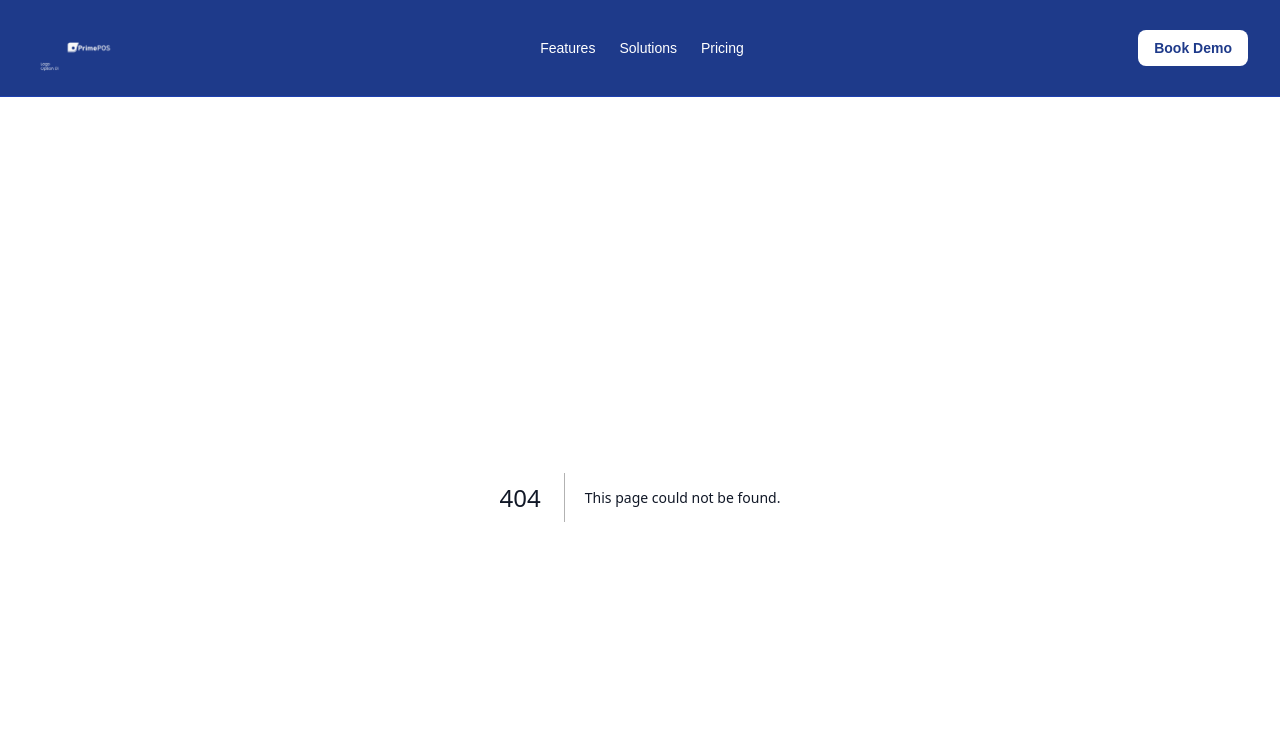
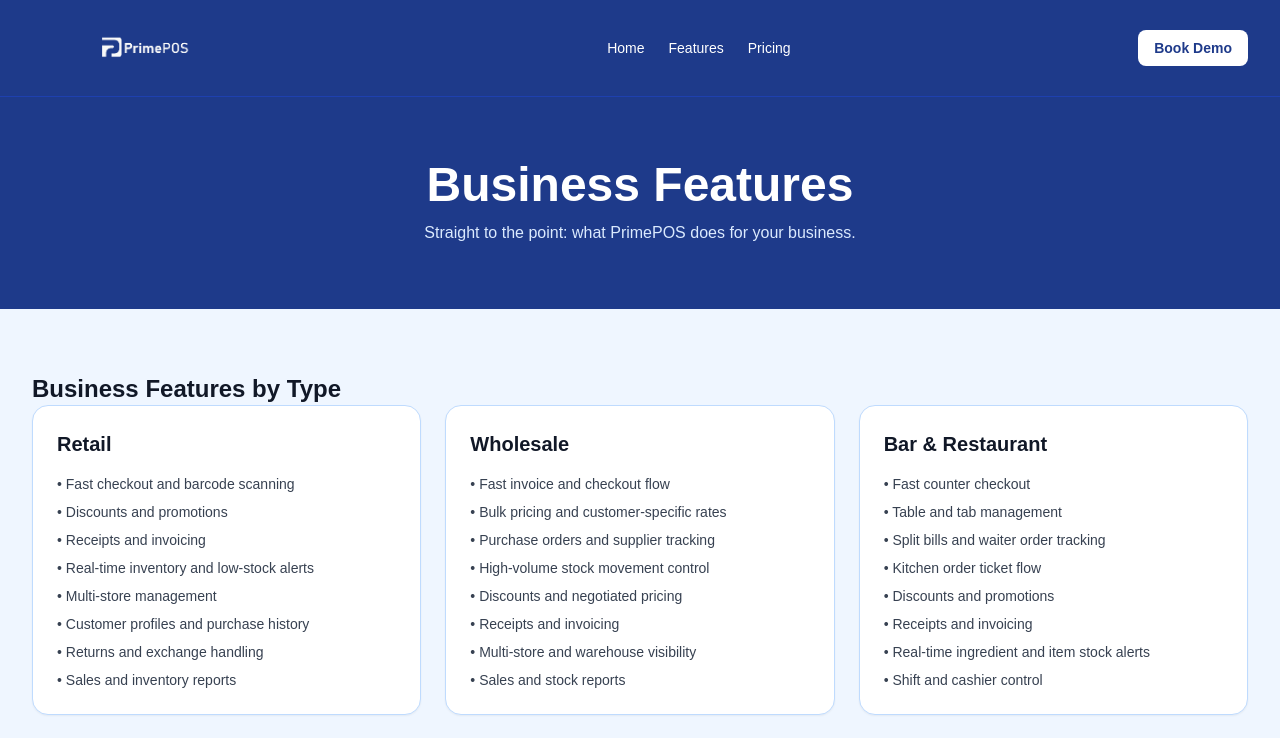
Before and after one commit to princekenny23/primepos-website, a Next.js app: page /features in a window 1280 px wide. Before the commit this address had no page. Shown: the top 738 px of the page. Built offline with nearby package versions, Linux system fonts and the light colour scheme.

Commit message:
Update components and add features page

```diff
--- /dev/null
+++ b/app/features/page.tsx
@@ -0,0 +1,89 @@
+import Link from "next/link";
+
+const businessFeatures = [
+  {
+    title: "Retail",
+    points: [
+      "Fast checkout and barcode scanning",
+      "Discounts and promotions",
+      "Receipts and invoicing",
+      "Real-time inventory and low-stock alerts",
+      "Multi-store management",
+      "Customer profiles and purchase history",
+      "Returns and exchange handling",
+      "Sales and inventory reports",
+    ],
+  },
+  {
+    title: "Wholesale",
+    points: [
+      "Fast invoice and checkout flow",
+      "Bulk pricing and customer-specific rates",
+      "Purchase orders and supplier tracking",
+      "High-volume stock movement control",
+      "Discounts and negotiated pricing",
+      "Receipts and invoicing",
+      "Multi-store and warehouse visibility",
+      "Sales and stock reports",
+    ],
+  },
+  {
+    title: "Bar & Restaurant",
+    points: [
+      "Fast counter checkout",
+      "Table and tab management",
+      "Split bills and waiter order tracking",
+      "Kitchen order ticket flow",
+      "Discounts and promotions",
+      "Receipts and invoicing",
+      "Real-time ingredient and item stock alerts",
+      "Shift and cashier control",
+    ],
+  },
+  {
+    title: "Pharmacy",
+    points: [
+      "Fast checkout and barcode scanning",
+      "Medicine inventory and batch tracking",
+      "Expiry date alerts",
+      "Fast medicine lookup at checkout",
+      "Receipts and invoicing",
+      "Real-time low-stock alerts",
+      "Role-based access for staff",
+      "Sales and stock reports",
+    ],
+  },
+];
+
+export default function FeaturesPage() {
+  return (
+    <>
+      <section className="bg-blue-900 py-16 text-white">
+        <div className="mx-auto w-full max-w-7xl px-4 text-center sm:px-6 lg:px-8">
+          <h1 className="text-4xl font-bold sm:text-5xl">Business Features</h1>
+          <p className="mt-3 text-blue-100">Straight to the point: what PrimePOS does for your business.</p>
+        </div>
+      </section>
+
+      <section className="bg-blue-50 py-16">
+        <div className="mx-auto w-full max-w-7xl px-4 sm:px-6 lg:px-8">
+          <h2 className="text-2xl font-bold text-gray-900">Business Features by Type</h2>
+          <div className="grid gap-6 md:grid-cols-2 lg:grid-cols-3">
+            {businessFeatures.map((feature) => (
+              <article key={feature.title} className="rounded-2xl border border-blue-200 bg-white p-6 shadow-sm">
+                <h2 className="text-xl font-bold text-gray-900">{feature.title}</h2>
+                <ul className="mt-4 space-y-2 text-sm text-gray-700">
+                  {feature.points.map((point) => (
+                    <li key={point}>• {point}</li>
+                  ))}
+                </ul>
+              </article>
+            ))}
+          </div>
+
+
+        </div>
+      </section>
+    </>
+  );
+}
--- a/app/page.tsx
+++ b/app/page.tsx
@@ -87,60 +87,6 @@ export default function Home() {
         </div>
       </section>
 
-      <section id="solutions" className="bg-gray-50 py-20">
-        <div className="mx-auto w-full max-w-7xl px-4 sm:px-6 lg:px-8">
-          <div className="mx-auto max-w-2xl text-center">
-            <h2 className="text-3xl font-bold text-gray-900 sm:text-4xl">Solutions by Business Type</h2>
-          </div>
-          <div className="mt-12 grid gap-6 sm:grid-cols-2 lg:grid-cols-4">
-            <article className="rounded-2xl bg-white p-6 shadow-sm">
-              <div className="mb-4 inline-flex h-10 w-10 items-center justify-center rounded-lg bg-blue-900/10 text-blue-900">
-                <svg viewBox="0 0 24 24" fill="none" className="h-5 w-5" stroke="currentColor" strokeWidth="1.8">
-                  <path d="M3 10h18M5 6h14l2 12H3L5 6Zm4 4v4m4-4v4m4-4v4" strokeLinecap="round" strokeLinejoin="round" />
-                </svg>
-              </div>
-              <h3 className="text-lg font-semibold text-gray-900">Grocery & Supermarkets</h3>
-              <p className="mt-2 text-sm text-gray-600">
-                High-volume checkout, barcode flow, and branch inventory visibility.
-              </p>
-            </article>
-            <article className="rounded-2xl bg-white p-6 shadow-sm">
-              <div className="mb-4 inline-flex h-10 w-10 items-center justify-center rounded-lg bg-blue-900/10 text-blue-900">
-                <svg viewBox="0 0 24 24" fill="none" className="h-5 w-5" stroke="currentColor" strokeWidth="1.8">
-                  <path d="M9 12h6m-3-3v6M7 3h10l2 4v11a3 3 0 0 1-3 3H8a3 3 0 0 1-3-3V7l2-4Z" strokeLinecap="round" strokeLinejoin="round" />
-                </svg>
-              </div>
-              <h3 className="text-lg font-semibold text-gray-900">Pharmacies</h3>
-              <p className="mt-2 text-sm text-gray-600">
-                Accurate item tracking, expiry-aware stock discipline, and controlled user roles.
-              </p>
-            </article>
-            <article className="rounded-2xl bg-white p-6 shadow-sm">
-              <div className="mb-4 inline-flex h-10 w-10 items-center justify-center rounded-lg bg-blue-900/10 text-blue-900">
-                <svg viewBox="0 0 24 24" fill="none" className="h-5 w-5" stroke="currentColor" strokeWidth="1.8">
-                  <path d="M3 7h18M7 7v13m10-13v13M5 20h14M9 11h6" strokeLinecap="round" strokeLinejoin="round" />
-                </svg>
-              </div>
-              <h3 className="text-lg font-semibold text-gray-900">Wholesale & Distribution</h3>
-              <p className="mt-2 text-sm text-gray-600">
-                Bulk order handling, supplier reconciliation, and branch transfer tracking.
-              </p>
-            </article>
-            <article className="rounded-2xl bg-white p-6 shadow-sm">
-              <div className="mb-4 inline-flex h-10 w-10 items-center justify-center rounded-lg bg-blue-900/10 text-blue-900">
-                <svg viewBox="0 0 24 24" fill="none" className="h-5 w-5" stroke="currentColor" strokeWidth="1.8">
-                  <path d="M4 7a3 3 0 0 1 3-3h10a3 3 0 0 1 3 3v10a3 3 0 0 1-3 3H7a3 3 0 0 1-3-3V7Zm4 2h8m-8 4h5" strokeLinecap="round" strokeLinejoin="round" />
-                </svg>
-              </div>
-              <h3 className="text-lg font-semibold text-gray-900">Specialty Retail</h3>
-              <p className="mt-2 text-sm text-gray-600">
-                Variant-aware stock management and product-level profitability insights.
-              </p>
-            </article>
-          </div>
-        </div>
-      </section>
-
       <section id="pricing">
         <Pricing />
       </section>
--- a/components/Features.tsx
+++ b/components/Features.tsx
@@ -7,7 +7,7 @@ const features = [
   },
   {
     title: "Multi-Store Management",
-    description: "Manage multiple branches from one centralized system with clear, real-time visibility across all locations.",
+    description: "Manage multiple shops from one centralized platform, including wholesale and retail stores, bars and restaurants, pharmacies, and more.",
   },
   {
     title: "Stock Management",
--- a/components/Footer.tsx
+++ b/components/Footer.tsx
@@ -10,7 +10,7 @@ export default function Footer() {
       <div className="mx-auto grid w-full max-w-7xl gap-10 px-4 sm:px-6 md:grid-cols-3 lg:px-8">
         <div>
           <Link href="/" className="inline-block transition hover:opacity-90" aria-label="PrimePOS home">
-            <Image src="/logo.png" alt="PrimePOS logo" width={260} height={76} className="h-16 w-auto" />
+            <Image src="/logo.png" alt="PrimePOS logo" width={320} height={133} className="h-32 w-auto" />
           </Link>
           <p className="mt-3 max-w-sm text-gray-200">
             Powering smarter retail operations across Africa.
--- a/components/Hero.tsx
+++ b/components/Hero.tsx
@@ -9,14 +9,17 @@ export default function Hero() {
     <section className="py-20">
       <div className="mx-auto grid w-full max-w-7xl items-center gap-12 px-4 sm:px-6 lg:grid-cols-2 lg:px-8">
         <div>
-          <p className="mb-4 text-sm font-semibold uppercase tracking-wide text-blue-900">PrimePOS</p>
-          <h1 className="text-4xl font-bold leading-tight text-gray-900 sm:text-5xl">
-            Built for African Retail Operations
+          <h1 className="text-5xl font-extrabold uppercase leading-none tracking-tight text-blue-900 sm:text-6xl lg:text-7xl">
+            PRIMEPOS
           </h1>
+          <p className="mt-4 text-xl font-semibold leading-snug text-gray-900 sm:text-2xl">
+            Built for Malawi and Africa wholesale and retail operations
+          </p>
           <p className="mt-6 max-w-xl text-lg text-gray-600">
-            Run sales, stock, and staff across one store or many from a single platform. PrimePOS
-            helps retailers reduce stockouts, speed up checkout, and make better daily decisions
-            with live business data.
+            Run sales, stock, and staff across one shop or many from a single platform. PrimePOS
+            helps businesses manage wholesale and retail outlets, bars and restaurants,
+            pharmacies, and more while reducing stockouts, speeding up checkout, and improving
+            daily decisions with live business data.
           </p>
           <div className="mt-8 flex flex-wrap gap-4">
             <Link
--- a/components/Navbar.tsx
+++ b/components/Navbar.tsx
@@ -1,9 +1,12 @@
+"use client";
+
+import { useEffect, useRef, useState } from "react";
 import Link from "next/link";
 import Image from "next/image";
 
 const navLinks = [
-  { href: "/#features", label: "Features" },
-  { href: "/#solutions", label: "Solutions" },
+  { href: "/", label: "Home" },
+  { href: "/features", label: "Features" },
   { href: "/#pricing", label: "Pricing" },
 ];
 
@@ -11,11 +14,47 @@ const whatsappBookDemoUrl =
   "https://wa.me/265997575865?text=Hi%20PrimePOS%2C%20I%20want%20to%20book%20a%20demo";
 
 export default function Navbar() {
+  const [isVisible, setIsVisible] = useState(true);
+  const lastScrollY = useRef(0);
+
+  useEffect(() => {
+    const onScroll = () => {
+      const currentScrollY = window.scrollY;
+
+      if (currentScrollY <= 0) {
+        setIsVisible(true);
+      } else if (currentScrollY > lastScrollY.current && currentScrollY > 80) {
+        setIsVisible(false);
+      } else {
+        setIsVisible(true);
+      }
+
+      lastScrollY.current = currentScrollY;
+    };
+
+    window.addEventListener("scroll", onScroll, { passive: true });
+
+    return () => {
+      window.removeEventListener("scroll", onScroll);
+    };
+  }, []);
+
   return (
-    <header className="sticky top-0 z-50 border-b border-blue-800 bg-blue-900 backdrop-blur">
+    <header
+      className={`sticky top-0 z-50 border-b border-blue-800 bg-blue-900 backdrop-blur transition-transform duration-300 ${
+        isVisible ? "translate-y-0" : "-translate-y-full"
+      }`}
+    >
       <nav className="mx-auto flex h-24 w-full max-w-7xl items-center justify-between px-4 sm:px-6 lg:px-8">
         <Link href="/" className="transition hover:opacity-90" aria-label="PrimePOS home">
-          <Image src="/logo.png" alt="PrimePOS logo" width={260} height={76} className="h-16 w-auto" priority />
+          <Image
+            src="/logo.png"
+            alt="PrimePOS logo"
+            width={320}
+            height={133}
+            className="h-32 w-auto"
+            priority
+          />
         </Link>
 
         <div className="hidden items-center gap-6 lg:flex">
--- a/components/Pricing.tsx
+++ b/components/Pricing.tsx
@@ -8,7 +8,7 @@ const plans = [
     name: "Starter",
     price: "MK 15,000 / month",
     subtitle: "Best for single-store businesses starting digital operations.",
-    features: ["1 POS terminal", "Sales and stock basics", "Daily sales reports", "Email support"],
+    features: ["1 POS terminal", "Sales and stock management", "Sales reports", "Full support"],
     highlighted: false,
   },
   {
@@ -17,9 +17,9 @@ const plans = [
     subtitle: "Best for growing retailers managing multiple teams.",
     features: [
       "Up to 2 POS terminals",
-      "Multi-user roles and permissions",
-      "Advanced inventory and purchase workflows",
-      "Priority support",
+      "Multi-user ",
+      "inventory and purchase management",
+      "Full support",
     ],
     highlighted: true,
   },
@@ -31,7 +31,7 @@ const plans = [
       "Unlimited terminals and outlets",
       "Centralized control dashboard",
       "Dedicated onboarding and training",
-      "Custom integrations and SLA support",
+      "Custom integrations and support",
     ],
     highlighted: false,
   },
@@ -68,12 +68,6 @@ export default function Pricing() {
 
         <div className="mt-10 flex flex-wrap items-center justify-center gap-4">
           <Link
-            href="/#pricing"
-            className="rounded-lg border border-gray-300 bg-white px-6 py-3 text-sm font-semibold text-gray-900 transition hover:border-blue-900 hover:text-blue-900"
-          >
-            Compare Plans
-          </Link>
-          <Link
             href={whatsappBookDemoUrl}
             target="_blank"
             rel="noopener noreferrer"
--- /dev/null
+++ b/global.d.ts
@@ -0,0 +1 @@
+declare module "*.css";
```
Also changed, not shown: public/logo.png.
